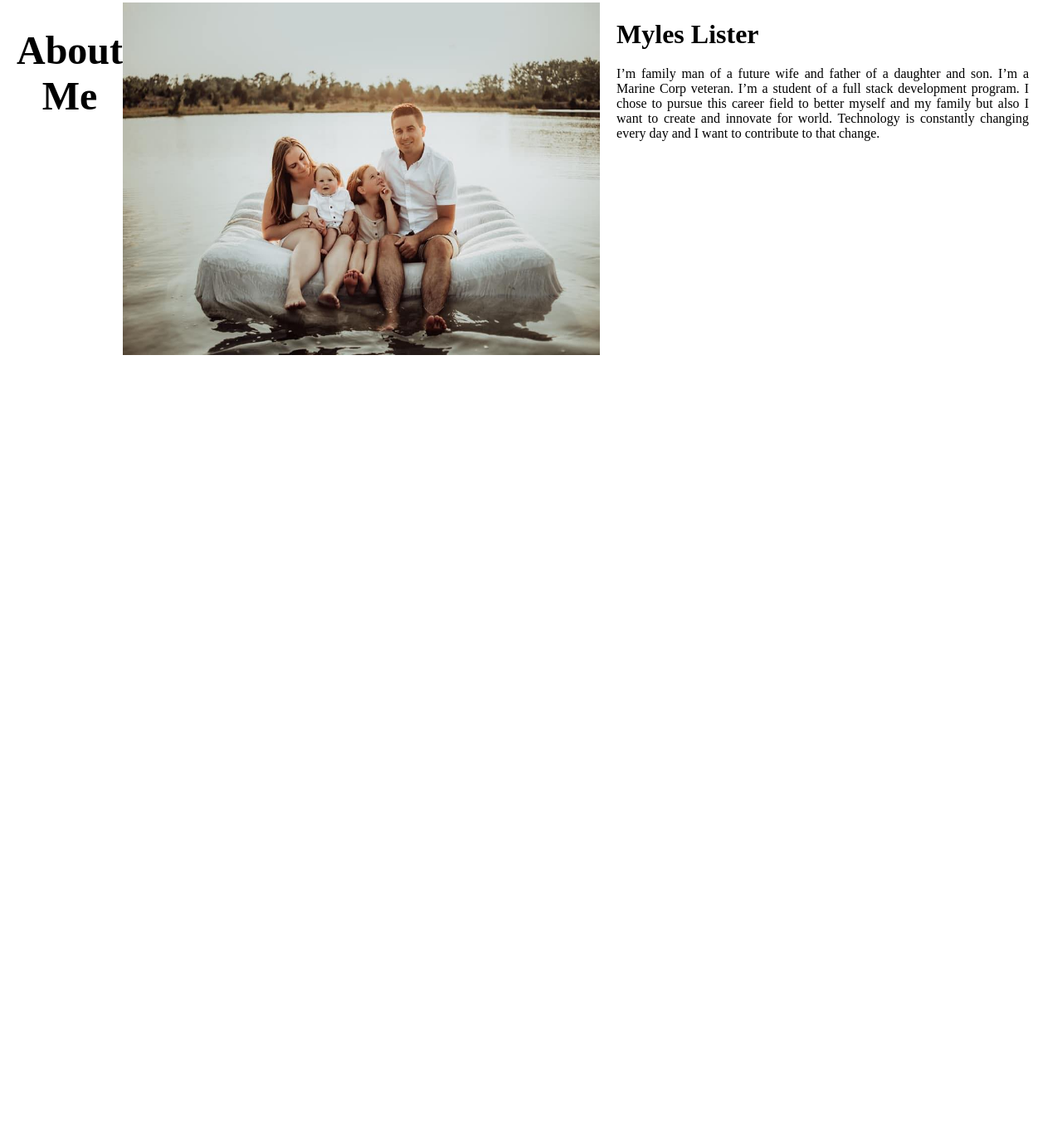
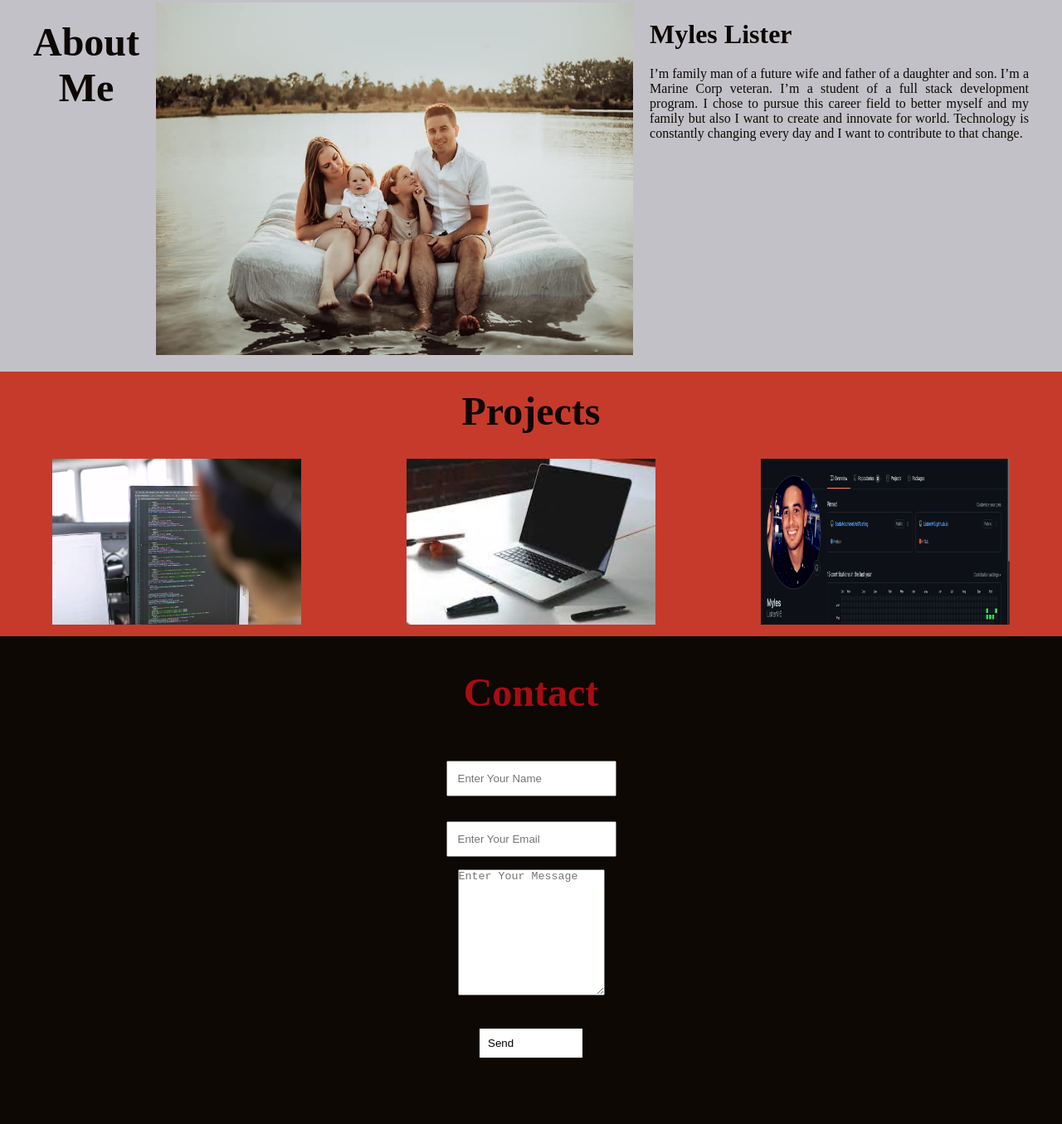
Before and after one commit to ImHucklle/ListerM6.github.io, a plain HTML site: page index.html in a window 1280 px wide. Shown: the part 335-1690 px from the top of the page at 83% size. Before the commit the page ends 833 px from the top, so only its background shows below. Drawn offline with Linux system fonts and the light colour scheme.

Commit message:
Finished Project section and contact section

```diff
--- a/css/style.css
+++ b/css/style.css
@@ -70,7 +70,7 @@
   font-family:'Didot', serif;
   font-size: 3rem;
   text-align: center;
-  margin: 30px 0px;
+  margin: 20px 20px;
 }
 
 /* about */
@@ -79,7 +79,9 @@
   flex-direction: column;
   box-sizing: border-box;
   padding: 20px;
-  margin-bottom: 50px;
+  margin-bottom: 0px;
+  background-color: #c2c1c7;
+  color: #0d0804;
 }
 
 #pic{
@@ -102,3 +104,69 @@
   font-size: 2rem;
   margin-bottom: 20px;
 }
+
+/* projects */
+
+#projects{
+  display: flex;
+  flex-direction: column;
+  background-color: #c63a2b;
+  color: #0d0804;
+}
+
+.gallery{
+  display: flex;
+  flex-wrap: wrap;
+  justify-content: space-around;
+  box-sizing: border-box;
+}
+
+.gallery img{
+  width: 300px;
+  height: 200px;
+  margin: 10px
+}
+
+/* contact */
+#contact{
+  display: flex;
+  flex-direction: column;
+  box-sizing: border-box;
+  background-color: #0d0804;
+  color: #a60d12;
+  padding: 20px;
+}
+
+.form{
+  display: flex;
+  flex-direction: column;
+  box-sizing: border-box;
+  align-items: center;
+  margin: 20px 0px;
+}
+
+.input{
+  padding: 12px;
+  margin: 15px;
+}
+
+#msg{
+  width: 20%;
+  padding: 10px;
+  margin: 15px;
+  border: none;
+  outline: none;
+}
+
+#send{
+  padding: 10px;
+  width: 10%;
+  margin: 40px;
+  border: none;
+  outline: none;
+}
+
+#send:hover{
+  cursor: pointer;
+  box-shadow: 0 0 40px #a60d12;
+}
--- a/index.html
+++ b/index.html
@@ -37,6 +37,25 @@
             </div>
         </div>
     </section>
+
+    <section id="projects">
+        <h1 class="headings">Projects</h1>
+        <div class="gallery">
+            <img src="img/project2.jpeg" alt="dev1">
+            <img src="img/project3.jpeg" alt="dev2">
+            <a href="https://github.com/ListerM6"><img src="img/github.png" alt="dev3"></a>
+        </div>
+    </section>
+
+    <section id="contact">
+        <h1 class="headings">Contact</h1>
+        <form action="" class="form">
+            <input type="text" name="name" class="input" placeholder="Enter Your Name">
+            <input type="email" name="email" class="input" placeholder="Enter Your Email">
+            <textarea type="message" name="message" cols="20" rows="10" placeholder="Enter Your Message"></textarea>
+            <input type="sumbit" value="Send" id="send">
+        </form>
+    </section>
 </body>
 
 <footer>
```
Also changed, not shown: img/github.png (added), img/project2.jpeg (added), img/project3.jpeg (added).
